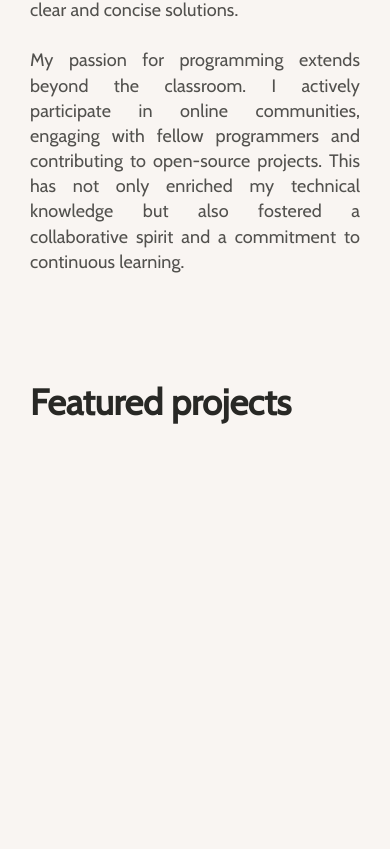
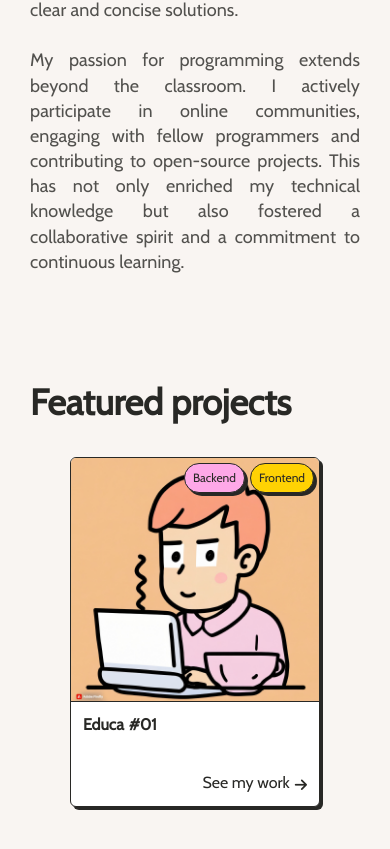
Before and after one commit to JoMaCoBa/JoMaCoBa.github.io, a plain HTML site: page index.html in a window 390 px wide. Shown: the part 1399-2248 px from the top of the page. Before the commit the page ends 1856 px from the top, so only its background shows below. Drawn offline with nearby package versions, Linux system fonts and the light colour scheme.

Commit message:
Added: Featured projects and Styles mobile & desktop

```diff
--- a/assets/css/app.css
+++ b/assets/css/app.css
@@ -141,3 +141,114 @@ body {
 .projects__title {
     font-size: 36px;
 }
+
+.projects__container {
+    display: grid;
+    place-content: center;
+    gap: 30px;
+
+    margin: 30px;
+}
+
+.card {
+    display: grid;
+    grid-template-rows: 70% 30%;
+
+    width: 250px;
+    height: 350px;
+
+    border-radius: 6px;
+    border: 1px solid var(--font-color);
+    background-color: #FFFFFF;
+    box-shadow: 3px 3px 0 0 var(--font-color);
+
+    overflow: hidden;
+
+}
+
+.card__header {
+    position: relative;
+    width: 100%;
+
+    border-bottom: 1px solid var(--font-color);
+}
+
+.card__hashtag-container {
+    display: flex;
+    justify-content: flex-end;
+
+    width: 100%;
+    padding: 5px;
+
+    position: absolute;
+}
+
+.card__hashtag {
+    display: flex;
+    align-items: center;
+    justify-content: center;
+
+    height: 30px;
+    width: auto;
+    margin-left: 5px;
+    padding: 8px;
+
+    border-radius: 50px;
+    border: 1px solid var(--font-color);
+    box-shadow: 3px 3px 0 0 var(--font-color);
+
+    font-size: 12px;
+    font-weight: 500;
+}
+
+.hashtag-1 {
+    background-color: var(--pink-low);
+}
+
+.hashtag-2 {
+    background-color: var(--yellow);
+}
+
+.card__img {
+    width: 100%;
+    height: 100%;
+
+    object-fit: cover;
+    object-position: center;
+}
+
+.card__body {
+    display: grid;
+    grid-template-rows: 50% 50%;
+
+    padding: 12px;
+}
+
+.body__title {
+    display: flex;
+    flex-direction: row;
+
+    font-weight: 700;
+    font-size: 16px;
+}
+
+.title__name-project {
+    padding-right: 5px;
+}
+
+.body__link {
+    height: 100%;
+
+    display: flex;
+    flex-direction: row;
+    align-items: end;
+    justify-content: flex-end;
+
+    color: var(--font-color);
+}
+
+.link__icon {
+    height: 16px;
+    padding-left: 5px;
+    font-size: 14px;
+}
--- a/assets/css/desktop.css
+++ b/assets/css/desktop.css
@@ -2,6 +2,9 @@
     display: grid;
     place-content: center;
     height: 500px;
+
+    max-width: 1368px;
+    margin: 0 auto;
 }
 
 .header__columns {
@@ -58,3 +61,24 @@
     margin: 0 auto;
     padding: 30px;
 }
+
+.projects {
+    max-width: 1368px;
+    margin: 0 auto;
+    padding: 30px;
+}
+
+.projects__title {
+    font-size: 36px;
+}
+
+.projects__container {
+    grid-template-columns: repeat(3, 250px);
+    gap: 30px;
+}
+
+@media (max-width: 820px) {
+    .projects__container {
+        grid-template-columns: repeat(2, 250px);
+    }
+}
--- a/index.html
+++ b/index.html
@@ -42,6 +42,27 @@
     </section>
     <main class="projects">
         <h2 class="projects__title">Featured projects</h2>
+        <section class="projects__container">
+            <div class="card">
+                <header class="card__header">
+                    <div class="card__hashtag-container">
+                        <span class="card__hashtag hashtag-1">Backend</span>
+                        <span class="card__hashtag hashtag-2">Frontend</span>
+                    </div>
+                    <img class="card__img" src="./assets/img/image_project.jpg" alt="">
+                </header>
+                <section class="card__body">
+                    <div class="body__title">
+                        <p class="title__name-project">Educa</p>
+                        <p class="title__no-project">#01</p>
+                    </div>
+                    <a class="body__link" href="">
+                        <p class="link__text">See my work</p>
+                        <i class="link__icon fa-solid fa-arrow-right"></i>
+                    </a>
+                </section>
+            </div>
+        </section>
     </main>
 </body>
 </html>
```
